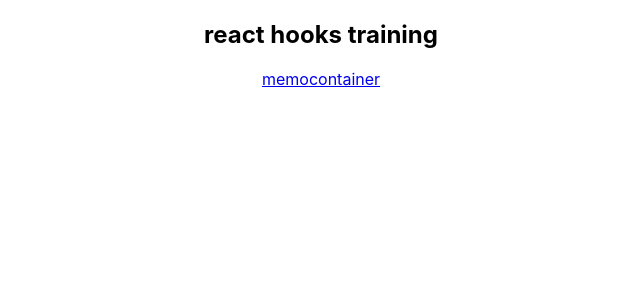
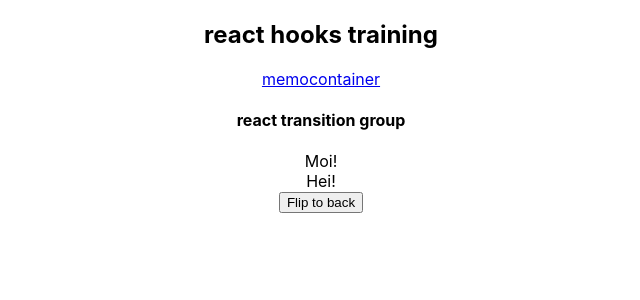
Before and after one commit to ryubb/react-sample, a React (Create React App) app: page /react_transition_group in a window 1280 px wide. Shown: the top 300 px of the page, without its empty margins (319-959 px from the left). Built offline with nearby package versions, Linux system fonts and the light colour scheme.

Commit message:
feat:react-transition-groupを導入

```diff
--- a/package.json
+++ b/package.json
@@ -17,6 +17,7 @@
     "react-redux": "^7.2.3",
     "react-router-dom": "^5.2.0",
     "react-scripts": "4.0.3",
+    "react-transition-group": "^4.4.1",
     "redux": "^4.0.5",
     "styled-components": "^5.2.3",
     "typescript": "^4.1.2",
--- a/src/App.tsx
+++ b/src/App.tsx
@@ -10,6 +10,7 @@ import CustomHook from "./components/CustomHook";
 import NestedRouter from "./components/NestedRouter";
 import Jsx from "./components/Jsx";
 import Transition from "./components/Transition";
+import ReactTransitionGroup from "./components/ReactTransitionGroup";
 
 function App() {
   return (
@@ -30,6 +31,10 @@ function App() {
             <Route path="/nested_router" component={NestedRouter} />
             <Route path="/jsx" component={Jsx} />
             <Route path="/transition" component={Transition} />
+            <Route
+              path="/react_transition_group"
+              component={ReactTransitionGroup}
+            />
           </div>
         </Switch>
       </Router>
--- /dev/null
+++ b/src/components/ReactTransitionGroup/index.tsx
@@ -0,0 +1,83 @@
+import React, { useState, FC } from "react";
+import { Transition } from "react-transition-group";
+
+// カードコンポーネントに適用するStyle
+const FLIP_STYLE: any = {
+  // 前面⇒背面
+  entering: {
+    transition: "all .5s ease",
+    transform: "perspective(25rem) rotateY(-180deg)",
+  },
+  // 背面
+  entered: {
+    transition: "",
+    transform: "perspective(25rem) rotateY(-180deg)",
+  },
+  // 背面⇒前面
+  exiting: {
+    transition: "all .5s ease",
+    transform: "perspective(25rem) rotateY(-360deg)",
+  },
+  // 前面
+  exited: {
+    transition: "",
+    transform: "perspective(25rem) rotateY(0)",
+  },
+};
+
+// 反転するカードコンポーネント
+const FlipCard = ({ flip, flipToFront, flipToBack }: any) => {
+  const [text1, setText1] = useState("Moi!");
+  const [text2, setText2] = useState("Hei!");
+
+  const callBacks = {
+    onEnter: () => setText2("Hei!"),
+    onEntered: () => setText2("HeiHei!"),
+    onExit: () => setText1("Moi!"),
+    onExited: () => setText1("MoiMoi!"),
+  };
+
+  return (
+    <Transition in={flip} timeout={550} {...callBacks}>
+      {(state) => (
+        <div className="flip-card" style={FLIP_STYLE[state]}>
+          <div className="flip-card__front" onClick={flipToBack}>
+            {text1}
+          </div>
+          <div className="flip-card__back" onClick={flipToFront}>
+            {text2}
+          </div>
+        </div>
+      )}
+    </Transition>
+  );
+};
+
+const TransitionPage = () => {
+  const [flip, setFlip] = useState(false);
+
+  return (
+    <div>
+      <FlipCard
+        flip={flip}
+        flipToBack={() => setFlip(true)}
+        flipToFront={() => setFlip(false)}
+      />
+      <button className="btn" onClick={() => setFlip(!flip)}>
+        Flip to {flip ? "front" : "back"}
+      </button>
+    </div>
+  );
+};
+
+interface Props {}
+const ReactTransitionGroup: FC<Props> = (props: Props) => {
+  return (
+    <div>
+      <h4>react transition group</h4>
+      <TransitionPage />
+    </div>
+  );
+};
+
+export default ReactTransitionGroup;
--- a/src/components/Transition/index.tsx
+++ b/src/components/Transition/index.tsx
@@ -18,7 +18,7 @@ const useStyles = makeStyles(() =>
       height: "100%",
       backgroundColor: "red",
       opacity: 1,
-      transition: "opacity 1s, height 1s",
+      transition: "opacity 1s, height 0s",
     },
     hide: {
       opacity: 0,
@@ -31,7 +31,7 @@ interface Props {}
 const Transition: FC<Props> = (props: Props) => {
   const [value, setValue] = useState("A");
   const { content, hide } = useStyles();
-  console.log(hide);
+
   return (
     <div>
       <h4>transition component</h4>
```
Also changed, not shown: 1 other file (tests, documents, lock files or other folders).
